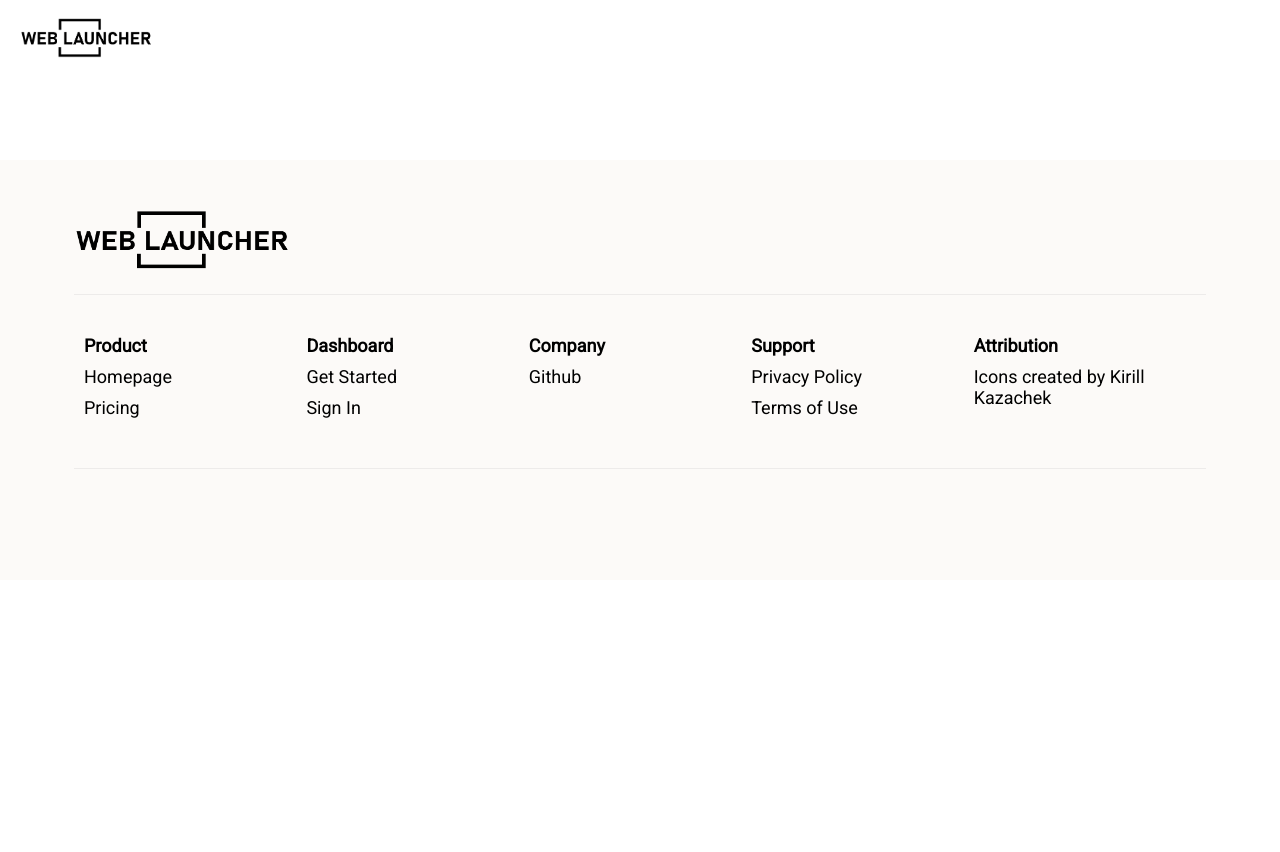
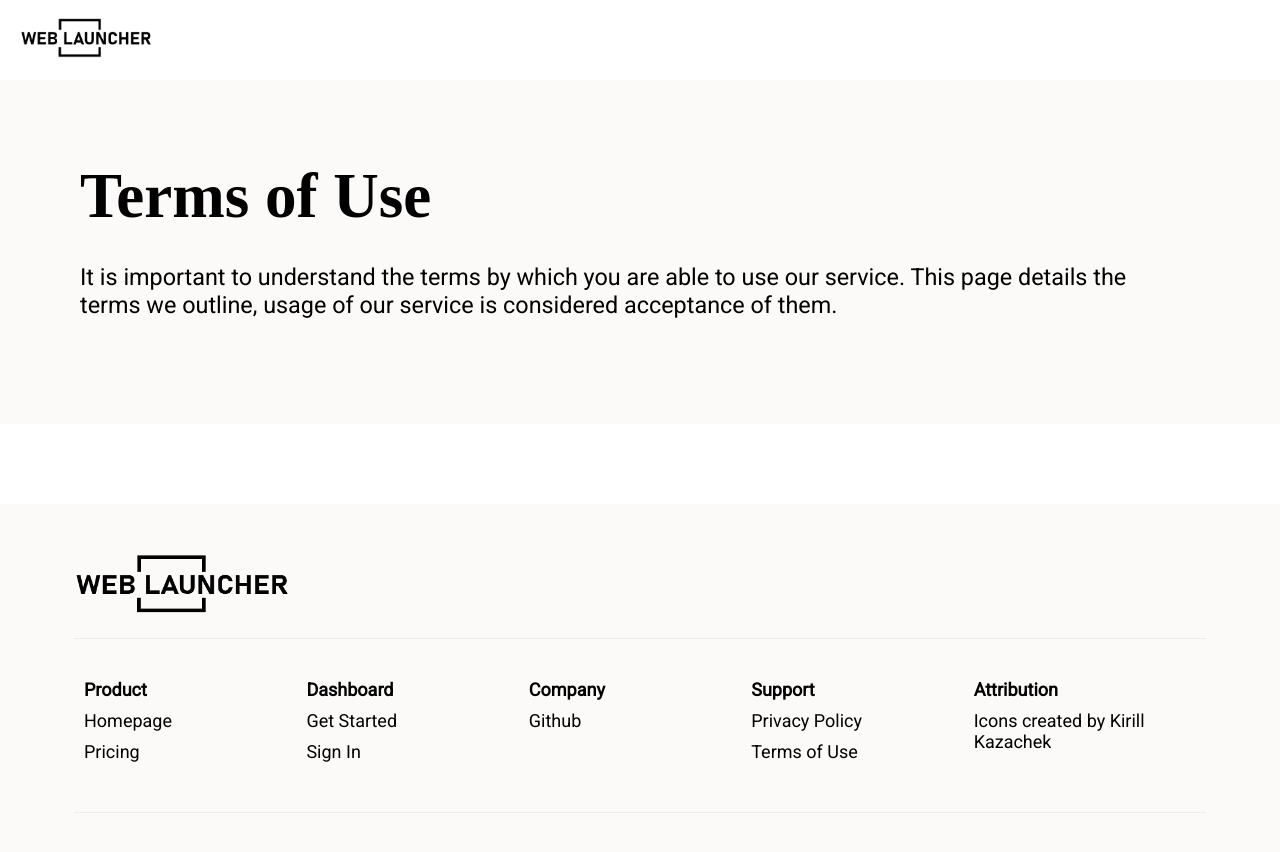
Before and after one commit to web-launcher-online/marketing_frontend, a Nuxt app: page /terms in a window 1280 px wide. Shown: the top 852 px of the page. Before the commit the page ends 800 px from the top, so only its background shows below. Built offline with nearby package versions, Linux system fonts and the light colour scheme; a web font is replaced by a local one.

Commit message:
Add Page Stubs

```diff
--- /dev/null
+++ b/components/MiniHero.vue
@@ -0,0 +1,30 @@
+<template>
+  <div class="c-hero">
+    <div class="u-contain">
+      <div class="u-flex">
+        <div class="u-flex-grow">
+          <slot name="content" />
+        </div>
+      </div>
+    </div>
+  </div>
+</template>
+
+<style>
+.c-hero {
+  position: relative;
+  padding: 80px 80px;
+  background-color: #fcfaf8;
+  color: black;
+}
+
+@media (max-width: 1000px) {
+  .c-hero {
+    padding: 60px 30px;
+  }
+}
+
+.c-hero h2 {
+  font-weight: normal;
+}
+</style>
--- /dev/null
+++ b/pages/pricing.vue
@@ -0,0 +1,24 @@
+<template>
+  <div>
+    <MiniHero>
+      <template v-slot:content>
+        <h1>Pricing</h1>
+        <h2>
+          You can use our service for free but if you really like us, why not subscribe to support our future development and unlock some special features.
+        </h2>
+      </template>
+    </MiniHero>
+  </div>
+</template>
+
+<script setup lang="ts">
+const title = "Pricing | weblauncher.online";
+const description = "Learn more about our pricing to get even more out of our service";
+
+useHead({
+  title: title,
+  meta: [
+    { name: 'description', content: description }
+  ]
+})
+</script>
--- /dev/null
+++ b/pages/privacy.vue
@@ -0,0 +1,24 @@
+<template>
+  <div>
+    <MiniHero>
+      <template v-slot:content>
+        <h1>Privacy Policy</h1>
+        <h2>
+          We are committed to protecting your privacy, being transparent about what information we collect, and what we use it for.
+        </h2>
+      </template>
+    </MiniHero>
+  </div>
+</template>
+
+<script setup lang="ts">
+const title = "Privacy Policy | weblauncher.online";
+const description = "Learn what information we collect and how we use it.";
+
+useHead({
+  title: title,
+  meta: [
+    { name: 'description', content: description }
+  ]
+})
+</script>
--- /dev/null
+++ b/pages/terms.vue
@@ -0,0 +1,24 @@
+<template>
+  <div>
+    <MiniHero>
+      <template v-slot:content>
+        <h1>Terms of Use</h1>
+        <h2>
+          It is important to understand the terms by which you are able to use our service. This page details the terms we outline, usage of our service is considered acceptance of them.
+        </h2>
+      </template>
+    </MiniHero>
+  </div>
+</template>
+
+<script setup lang="ts">
+const title = "Terms of Use | weblauncher.online";
+const description = "Read our terms of use documentation";
+
+useHead({
+  title: title,
+  meta: [
+    { name: 'description', content: description }
+  ]
+})
+</script>
```
